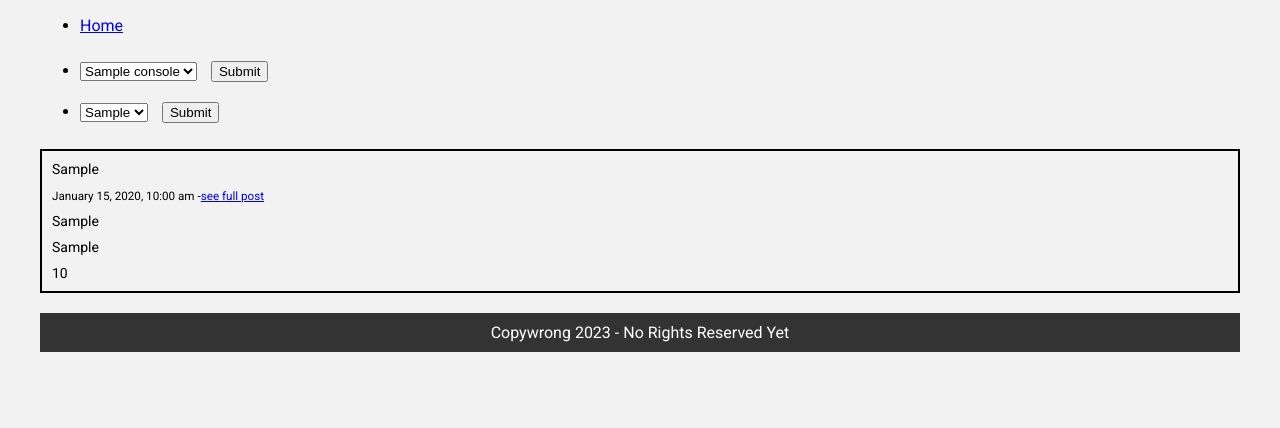
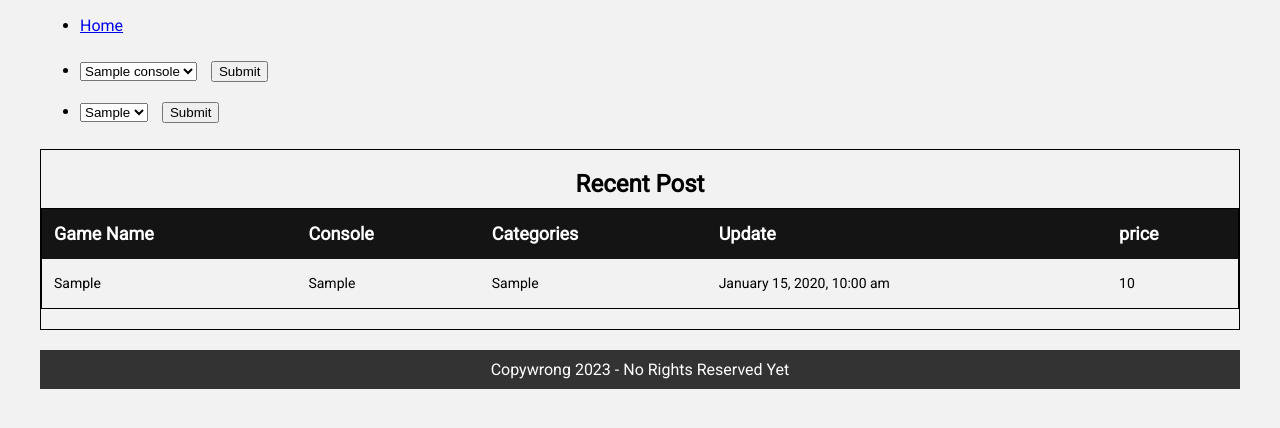
Before and after one commit to JadFu/CMSproject, a PHP site: page / in a window 1280 px wide. Shown: the part 170-598 px from the top of the page. Run offline with PHP 8.4, Linux system fonts and the light colour scheme; tables that the repository leaves empty or names only in its code hold one stand-in row (values such as "Sample post").

Commit message:
apply sort to index.php
item post now shows on a table, by click on thead will enable sort to table

```diff
--- a/index.php
+++ b/index.php
@@ -8,7 +8,20 @@ $statementConS = $db->prepare($queryConS);
 $statementConS->execute();
 
      // SQL is written as a String.
-    $query = "SELECT * FROM item ORDER BY last_update DESC";
+    $query = false;
+    if($_GET && isset($_GET['name'])){
+        $query = "SELECT * FROM item ORDER BY game ASC";
+    }elseif($_GET && isset($_GET['console'])){
+        $query = "SELECT * FROM item ORDER BY console ASC";
+    }elseif($_GET && isset($_GET['categories'])){
+        $query = "SELECT * FROM item ORDER BY categories ASC";
+    }elseif($_GET && isset($_GET['time'])){
+        $query = "SELECT * FROM item ORDER BY last_update DESC";
+    }elseif($_GET && isset($_GET['price'])){
+        $query = "SELECT * FROM item ORDER BY price ASC";
+    }else{
+        $query = "SELECT * FROM item ORDER BY item_id ASC";
+    }
     $queryCat = "SELECT * FROM category";
     $queryCon = "SELECT * FROM console";
 
@@ -96,17 +109,26 @@ $statementConS->execute();
         </ul>
 
         <div id="showcard">
-            <?php while($rows = $statement->fetch()): ?>
-                <div class="item_post">
-                    <p><?= $rows['game'] ?></p>
-                    <?php $timestamp = strtotime($rows['last_update']);?>
-                    <p><small><?= date("F j, Y, g:i a", $timestamp) ?> -<a href="show.php?item_id=<?= $rows['item_id']?>">see full post</a></small>
-                    </p>
-                    <p><?= $rows['console'] ?></p>
-                    <p><?= $rows['categories'] ?></p>
-                    <p><?= $rows['price'] ?></p>
-                </div>
-            <?php endwhile ?>
+                    <table class="item_post">
+                        <caption>Recent Post</caption>
+                        <tr>
+                            <th onclick="window.location='index.php?name=true';">Game Name</th>
+                            <th onclick="window.location='index.php?console=true';">Console</th>
+                            <th onclick="window.location='index.php?categories=true';">Categories</th>
+                            <th onclick="window.location='index.php?time=true';">Update</th>
+                            <th onclick="window.location='index.php?price=true';">price</th>
+                        </tr>
+                    <?php while($rows = $statement->fetch()): ?>
+                            <tr onclick="window.location='show.php?item_id=<?= $rows['item_id']?>';">
+                                <td><?= $rows['game'] ?></td>
+                                <td><?= $rows['console'] ?></td>
+                                <td><?= $rows['categories'] ?></td>
+                                <?php $timestamp = strtotime($rows['last_update']);?>
+                                <td><?= date("F j, Y, g:i a", $timestamp) ?></td>
+                                <td><?= $rows['price'] ?></td>
+                            </tr>
+                    <?php endwhile ?>
+                    </table>
         </div>
 
         <div id="footer">
--- a/main.css
+++ b/main.css
@@ -146,3 +146,57 @@ body {
 input, p, h1, h2, h3, h4, h5, h6{
   margin: 10px 10px;
 }
+
+/* table styles */
+.item_post {
+  width: 100%;
+  border-collapse: collapse;
+  margin: 20px 0;
+}
+
+/* table caption */
+.item_post caption {
+  font-size: 24px;
+  font-weight: bold;
+  margin-bottom: 10px;
+}
+
+/* table header styles */
+.item_post th {
+  background-color: #141414;
+  color: #fff;
+  font-size: 18px;
+  font-weight: bold;
+  padding: 12px;
+  text-align: left;
+}
+
+/* table row styles */
+.item_post tr {
+  height: 50px;
+}
+
+/* zebra striped rows */
+.item_post tr:nth-child(even) {
+  background-color: #f2f2f2;
+}
+
+.item_post tr:nth-child(odd) {
+  background-color: #bbbbbb;
+}
+
+/* table cell styles */
+.item_post td {
+  padding: 12px;
+}
+
+/* hover effect on rows */
+.item_post tr:hover {
+  background-color: #a2d3ae;
+  cursor: pointer;
+}
+
+.item_post th:hover {
+  background-color: #d68853;
+  cursor: pointer;
+}
```
